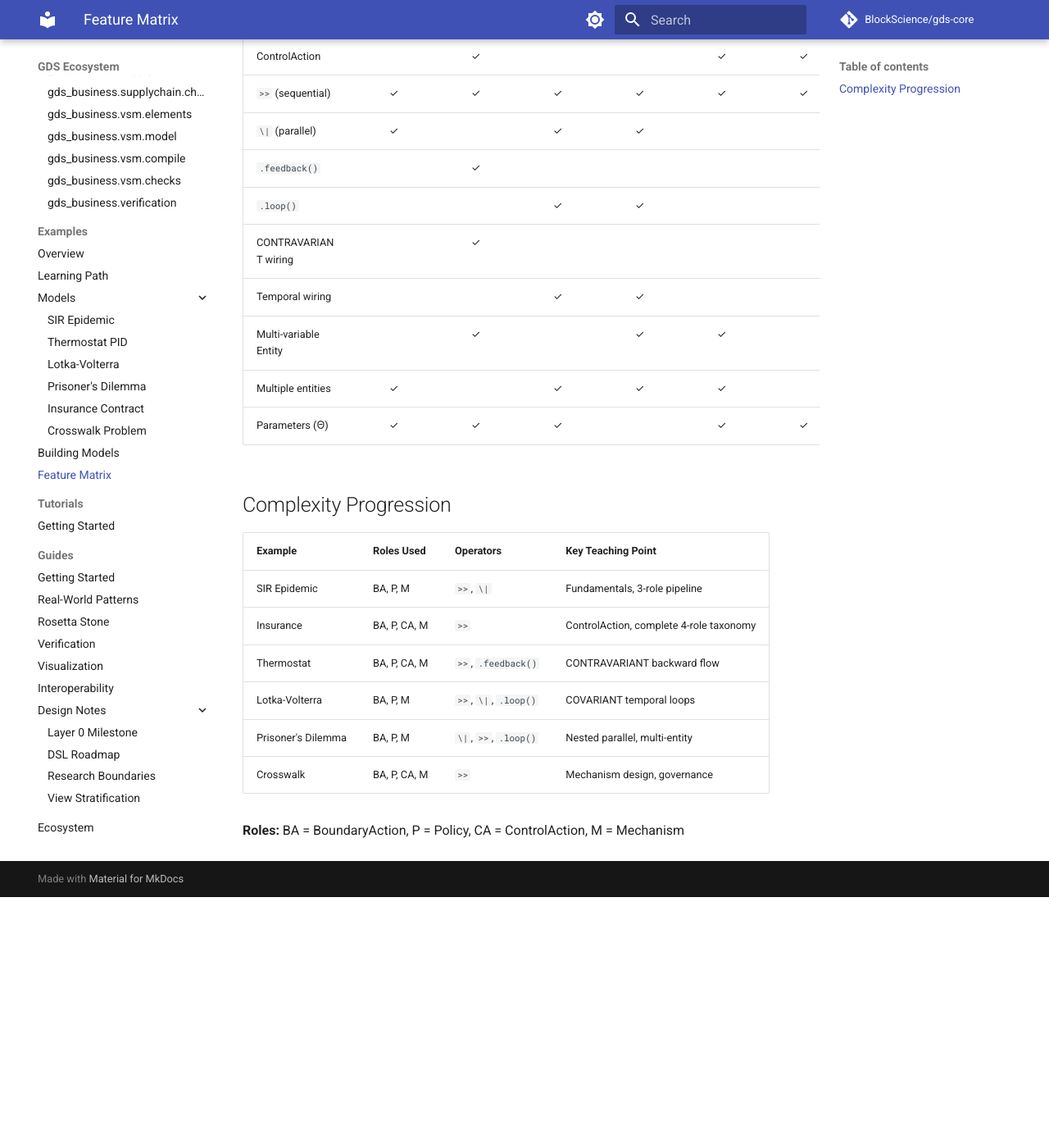
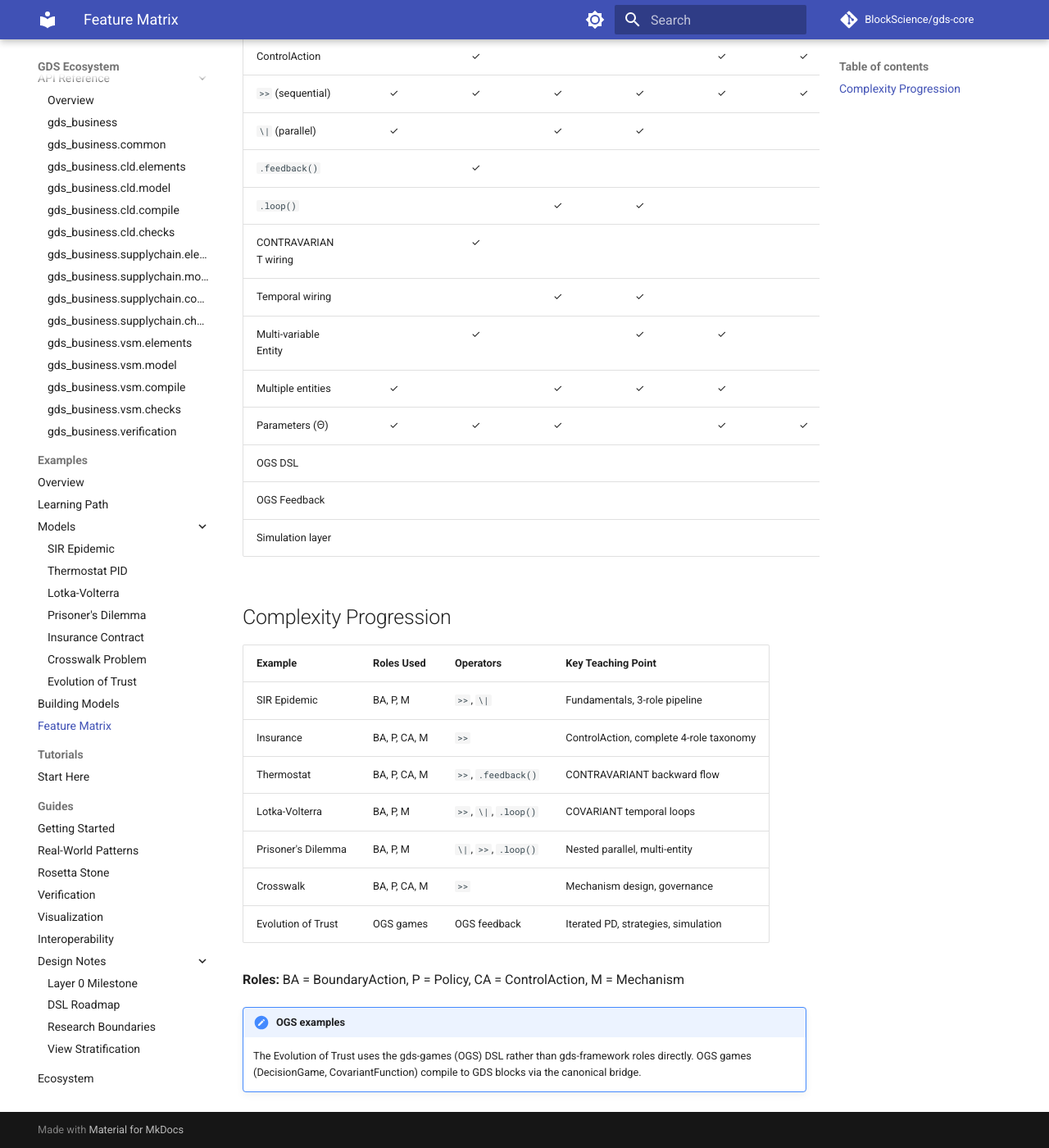
Before and after one commit to BlockScience/gds-core, an MkDocs documentation site: the page built from docs/examples/feature-matrix.md, in a window 1280 px wide and 1400 px high, scrolled down 336 px. Shown: the whole window at 82% size. Built offline with MkDocs 1.6.1 and Material for MkDocs 9.7.7, drawn with Linux system fonts in a browser that asks for light colours; comment, search, counter and statistics services are not loaded; before the commit the page ends 1430 px from its top, so only the background shows below that.

Commit message:
docs: add new examples to nav and clean up tutorials section

```diff
--- a/docs/examples/feature-matrix.md
+++ b/docs/examples/feature-matrix.md
@@ -1,20 +1,23 @@
 # Feature Coverage Matrix
 
-| Feature | SIR | Thermostat | Lotka-V | Prisoner's D | Insurance | Crosswalk |
-|---|:---:|:---:|:---:|:---:|:---:|:---:|
-| BoundaryAction | ✓ | ✓ | ✓ | ✓ | ✓ | ✓ |
-| Policy | ✓ | ✓ | ✓ | ✓ | ✓ | ✓ |
-| Mechanism | ✓ | ✓ | ✓ | ✓ | ✓ | ✓ |
-| ControlAction | | ✓ | | | ✓ | ✓ |
-| `>>` (sequential) | ✓ | ✓ | ✓ | ✓ | ✓ | ✓ |
-| `\|` (parallel) | ✓ | | ✓ | ✓ | | |
-| `.feedback()` | | ✓ | | | | |
-| `.loop()` | | | ✓ | ✓ | | |
-| CONTRAVARIANT wiring | | ✓ | | | | |
-| Temporal wiring | | | ✓ | ✓ | | |
-| Multi-variable Entity | | ✓ | | ✓ | ✓ | |
-| Multiple entities | ✓ | | ✓ | ✓ | ✓ | |
-| Parameters (Θ) | ✓ | ✓ | ✓ | | ✓ | ✓ |
+| Feature | SIR | Thermostat | Lotka-V | Prisoner's D | Insurance | Crosswalk | Evol. of Trust |
+|---|:---:|:---:|:---:|:---:|:---:|:---:|:---:|
+| BoundaryAction | ✓ | ✓ | ✓ | ✓ | ✓ | ✓ | |
+| Policy | ✓ | ✓ | ✓ | ✓ | ✓ | ✓ | |
+| Mechanism | ✓ | ✓ | ✓ | ✓ | ✓ | ✓ | |
+| ControlAction | | ✓ | | | ✓ | ✓ | |
+| `>>` (sequential) | ✓ | ✓ | ✓ | ✓ | ✓ | ✓ | |
+| `\|` (parallel) | ✓ | | ✓ | ✓ | | | |
+| `.feedback()` | | ✓ | | | | | |
+| `.loop()` | | | ✓ | ✓ | | | |
+| CONTRAVARIANT wiring | | ✓ | | | | | |
+| Temporal wiring | | | ✓ | ✓ | | | |
+| Multi-variable Entity | | ✓ | | ✓ | ✓ | | |
+| Multiple entities | ✓ | | ✓ | ✓ | ✓ | | |
+| Parameters (Θ) | ✓ | ✓ | ✓ | | ✓ | ✓ | |
+| OGS DSL | | | | | | | ✓ |
+| OGS Feedback | | | | | | | ✓ |
+| Simulation layer | | | | | | | ✓ |
 
 ## Complexity Progression
 
@@ -26,5 +29,9 @@
 | Lotka-Volterra | BA, P, M | `>>`, `\|`, `.loop()` | COVARIANT temporal loops |
 | Prisoner's Dilemma | BA, P, M | `\|`, `>>`, `.loop()` | Nested parallel, multi-entity |
 | Crosswalk | BA, P, CA, M | `>>` | Mechanism design, governance |
+| Evolution of Trust | OGS games | OGS feedback | Iterated PD, strategies, simulation |
 
 **Roles:** BA = BoundaryAction, P = Policy, CA = ControlAction, M = Mechanism
+
+!!! note "OGS examples"
+    The Evolution of Trust uses the gds-games (OGS) DSL rather than gds-framework roles directly. OGS games (DecisionGame, CovariantFunction) compile to GDS blocks via the canonical bridge.
--- a/mkdocs.yml
+++ b/mkdocs.yml
@@ -165,10 +165,11 @@
           - Prisoner's Dilemma: examples/examples/prisoners-dilemma.md
           - Insurance Contract: examples/examples/insurance.md
           - Crosswalk Problem: examples/examples/crosswalk.md
+          - Evolution of Trust: examples/examples/evolution-of-trust.md
       - Building Models: examples/building-models.md
       - Feature Matrix: examples/feature-matrix.md
   - Tutorials:
-      - Getting Started: tutorials/getting-started.md
+      - Start Here: tutorials/getting-started.md
   - Guides:
       - Getting Started: guides/getting-started.md
       - Real-World Patterns: guides/real-world-patterns.md
```
Also changed, not shown: docs/examples/examples/evolution-of-trust.md (added, +90 -0 lines), docs/examples/index.md (+3 -2 lines), docs/examples/learning-path.md (+6 -0 lines), docs/tutorials/getting-started.md (+33 -8 lines).
